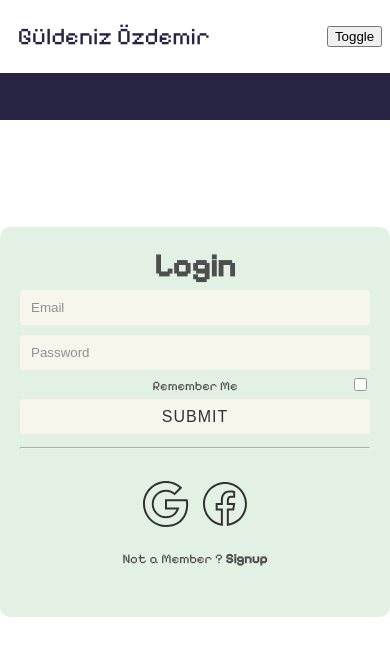
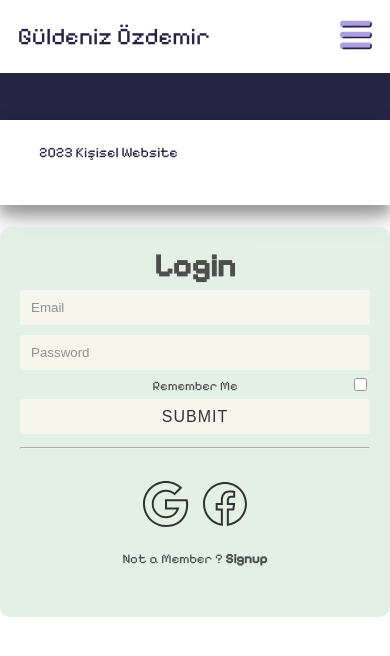
Before and after one commit to Deniz000/react-projects, a React (Create React App) app: page /login in a window 390 px wide. Shown: the top 656 px of the page. Built offline with nearby package versions, Linux system fonts and the light colour scheme; what miragejs would draw is missing.

Commit message:
added footer and fixed toggle bar

```diff
--- /dev/null
+++ b/src/components/Footer/Footer.jsx
@@ -0,0 +1,10 @@
+import React from 'react'
+import style from './Footer.module.css'
+
+export default function Footer() {
+  return (
+    <footer className={`${style.subInformation}`}>
+        <p>2023 Kişisel Website</p>
+    </footer>
+  )
+}
--- /dev/null
+++ b/src/components/Footer/Footer.module.css
@@ -0,0 +1,13 @@
+.subInformation {
+    height: 65px;
+    background-color: var(--width);
+    text-align: start;
+    padding: 10px 10%;
+    box-shadow: rgba(0, 0, 0, 0.25) 0px 14px 28px, rgba(0, 0, 0, 0.22) 0px 10px 10px;
+}
+
+@media screen and (max-width: 900px) {
+    .subInformation>p {
+        font-size: 0.9em;
+    }
+}
--- a/src/components/Header/Header.js
+++ /dev/null
@@ -1,54 +0,0 @@
-import React from 'react';
-import { Link } from 'react-router-dom';
-import style from './Header.module.css';
-
-export default function Header() {
-    const [isOpen, setOpen] = React.useState(false);
-    const [width, setWidth] = React.useState('');
-
-    const displaystyle = {
-        display: 'none',
-    }
-    React.useEffect(() => {
-        function handleResize() {
-          setWidth(window.innerWidth);
-        }
-
-        window.addEventListener('resize', handleResize);
-
-        return () => {
-          window.removeEventListener('resize', handleResize);
-        };
-      }, []);
-    console.log(width);
-
-    function toggleNavbar() {
-        setOpen(() => !isOpen)
-        console.log(isOpen)
-    }
-
-    return (
-        <header className={`${style.header}`}>
-            <Link to='/' className={`${style.siteLogo}`}>Güldeniz Özdemir</Link>
-
-            {width < 900 ? (
-                <button onClick={toggleNavbar}>Toggle
-                    <nav
-                    className={`${style.toggleButton}`}
-                        style={isOpen ? null : displaystyle}
-                        >
-                        <Link to="/">Home</Link>
-                        <Link to='/projects'>Projects</Link>
-                        <Link to='/about'>About</Link>
-                    </nav>
-                </button>
-            ) : (
-                <nav className={`${style.navigation}`}>
-                    <Link to='/'>Home</Link>
-                    <Link to='/projects'>Projects</Link>
-                    <Link to='/about'>About</Link>
-                </nav>
-            )}
-        </header>
-    );
-}
--- /dev/null
+++ b/src/components/Header/Header.jsx
@@ -0,0 +1,56 @@
+import React from 'react';
+import { Link } from 'react-router-dom';
+import style from './Header.module.css';
+
+export default function Header() {
+    const [isOpen, setOpen] = React.useState(false);
+    const [width, setWidth] = React.useState(window.innerWidth);
+
+    const displaystyle = {
+        display: 'none',
+    }
+    React.useEffect(() => {
+        function handleResize() {
+            setWidth(window.innerWidth);
+        }
+
+        window.addEventListener('resize', handleResize);
+
+        return () => {
+            window.removeEventListener('resize', handleResize);
+        };
+    }, []);
+
+    function toggleNavbar() {
+        setOpen(() => !isOpen)
+        console.log(isOpen)
+    }
+
+    return (
+        <header className={`${style.header}`}>
+            <Link to='/' className={`${style.siteLogo}`}>Güldeniz Özdemir</Link>
+
+            {width > 800 ? (
+                <nav className={`${style.navigation}`}>
+                    <Link to='/'>Home</Link>
+                    <Link to='/projects'>Projects</Link>
+                    <Link to='/about'>About</Link>
+                </nav>
+            ) : (
+                <button onClick={toggleNavbar} className={`${style.toggleButton}`}>
+                    <svg className={`${style.icon}`}  xmlns="http://www.w3.org/2000/svg" x="0px" y="0px" width="40" height="40" viewBox="0 0 48 48">
+                        <path fill="#ac9ee1" d="M40,7H8c-1.654,0-3,1.346-3,3v2c0,1.654,1.346,3,3,3h1l31-1c1.654,0,2-0.346,2-2l1-2	C43,8.346,41.654,7,40,7z"></path><path fill="#272343" d="M40,15H9c-0.553,0-1-0.447-1-1s0.447-1,1-1h31c0.552,0,1-0.448,1-1v-2c0-0.553,0.447-1,1-1	s1,0.447,1,1v2C43,13.654,41.654,15,40,15z"></path><path fill="#ac9ee1" d="M40,20H8c-1.654,0-3,1.346-3,3v2c0,1.654,1.346,3,3,3h1l31-1c1.654,0,2-0.346,2-2l1-2	C43,21.346,41.654,20,40,20z"></path><path fill="#272343" d="M40,28H9c-0.553,0-1-0.447-1-1s0.447-1,1-1h31c0.552,0,1-0.448,1-1v-2c0-0.553,0.447-1,1-1	s1,0.447,1,1v2C43,26.654,41.654,28,40,28z"></path><path fill="#ac9ee1" d="M40,33H8c-1.654,0-3,1.346-3,3v2c0,1.654,1.346,3,3,3h1l31-1c1.654,0,2-0.346,2-2l1-2	C43,34.346,41.654,33,40,33z"></path><path fill="#272343" d="M40,41H9c-0.553,0-1-0.447-1-1s0.447-1,1-1h31c0.552,0,1-0.448,1-1v-2c0-0.553,0.447-1,1-1	s1,0.447,1,1v2C43,39.654,41.654,41,40,41z"></path>
+                    </svg>
+                    <nav
+                        className={`${style.toggleNavbar}`}
+                        style={isOpen ? null : displaystyle}
+                    >
+                        <Link to="/">Home</Link>
+                        <Link to='/projects'>Projects</Link>
+                        <Link to='/about'>About</Link>
+                    </nav>
+                </button>
+            )}
+        </header>
+    );
+}
--- a/src/components/Header/Header.module.css
+++ b/src/components/Header/Header.module.css
@@ -4,8 +4,8 @@
   align-items: center;
   display: flex;
   justify-content: space-between;
+  box-shadow: rgba(0, 0, 0, 0.25) 0px 14px 28px, rgba(0, 0, 0, 0.22) 0px 10px 10px;
 
-  box-shadow: rgba(60, 64, 67, 0.3) 0px 1px 2px 0px, #3c404326 0px 1px 3px 1px;
 }
 
 .header a {
@@ -21,8 +21,13 @@
 .siteLogo {
   font-size: 35px;
 }
-
-.toggleButton {
+.toggleButton{
+  border: 0;
+  background-color: var(--white);
+}
+.icon{
+}
+.toggleNavbar {
   background-color: var(--white);
   width: 100%;
   position: absolute;
@@ -37,7 +42,7 @@
   text-align: center;
 }
 
-.toggleButton a {
+.toggleNavbar a {
   height: 40px;
   width: 100%;
   align-items: center;
@@ -59,7 +64,7 @@
 }
 
 /* Mobil için medya sorgusu */
-@media (max-width: 900px) {
+@media screen and (max-width: 900px) {
   .header {
     padding: 1% 2%;
   }
@@ -68,17 +73,13 @@
     font-size: 1.5em;
   }
 
-  .toggleButton {
+  .toggleNavbar {
     display: flex;
   }
 
-  .toggleButton a {
+  .toggleNavbar a {
+    width: 100%;
     flex-direction: column;
     align-items: flex-start;
   }
-
-  .toggleButton a {
-    width: 100%;
-    flex-direction: column;
-  }
 }
--- a/src/pages/Home/Home.module.css
+++ b/src/pages/Home/Home.module.css
@@ -61,8 +61,8 @@
   }
 
   .adminImg {
-    width: 90%;
-    height: 90%;
+    width: 80%;
+    height: 85%;
   }
 
   .leftSide {
--- a/src/pages/Layout.jsx
+++ b/src/pages/Layout.jsx
@@ -1,6 +1,7 @@
 import React from 'react'
 import Header from '../components/Header/Header'
 import { Outlet } from 'react-router-dom'
+import Footer from '../components/Footer/Footer'
 
 export default function Layout() {
   return (
@@ -9,7 +10,7 @@ export default function Layout() {
       <div className='context'>
       <Outlet/>
       </div>
-
+      <Footer/>
     </>
   )
 }
```
Also changed, not shown: src/pages/Home/Home.jsx (renamed from src/pages/Home/Home.js), src/pages/Projects/Projects.jsx (renamed from src/pages/Projects/Projects.js).
